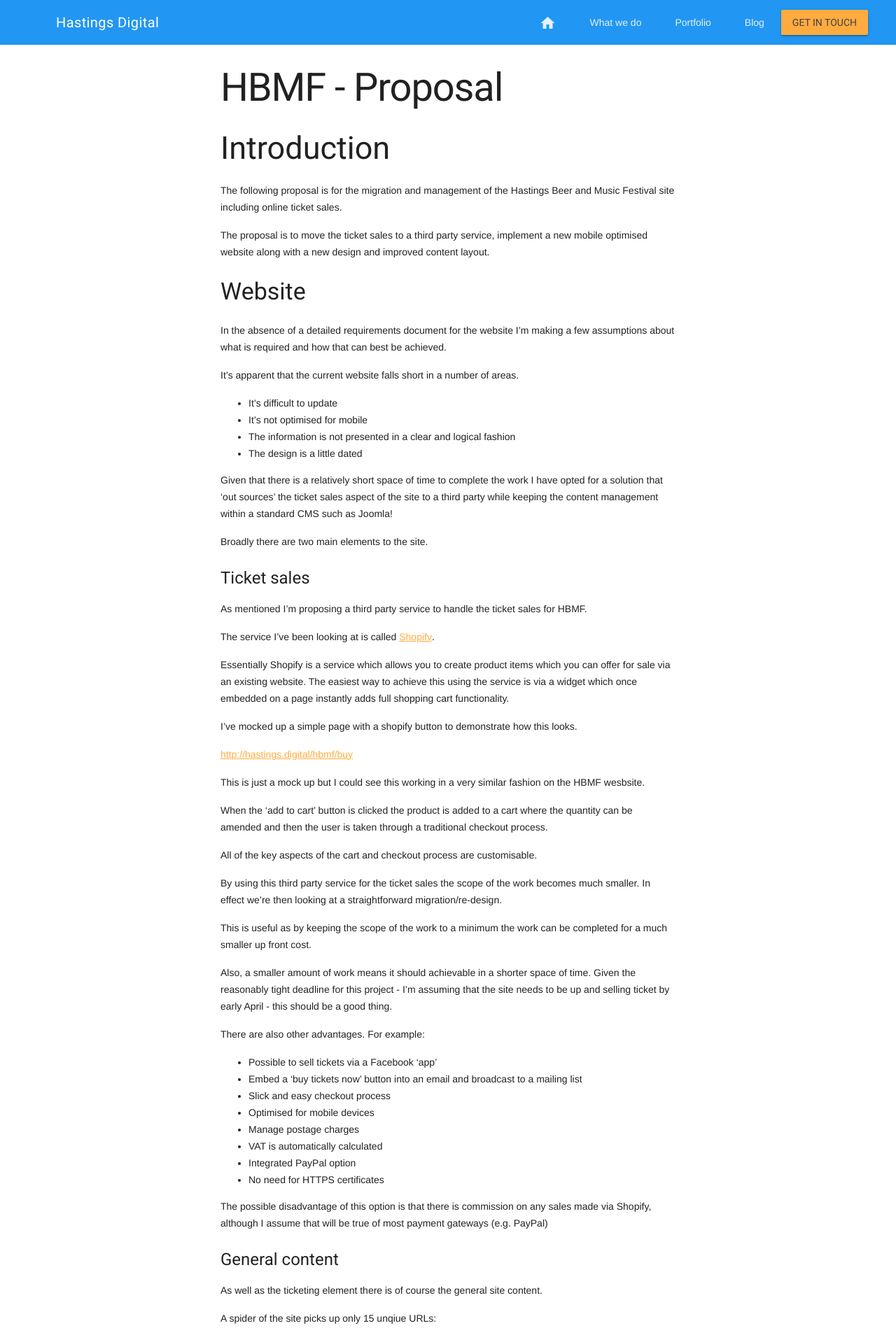
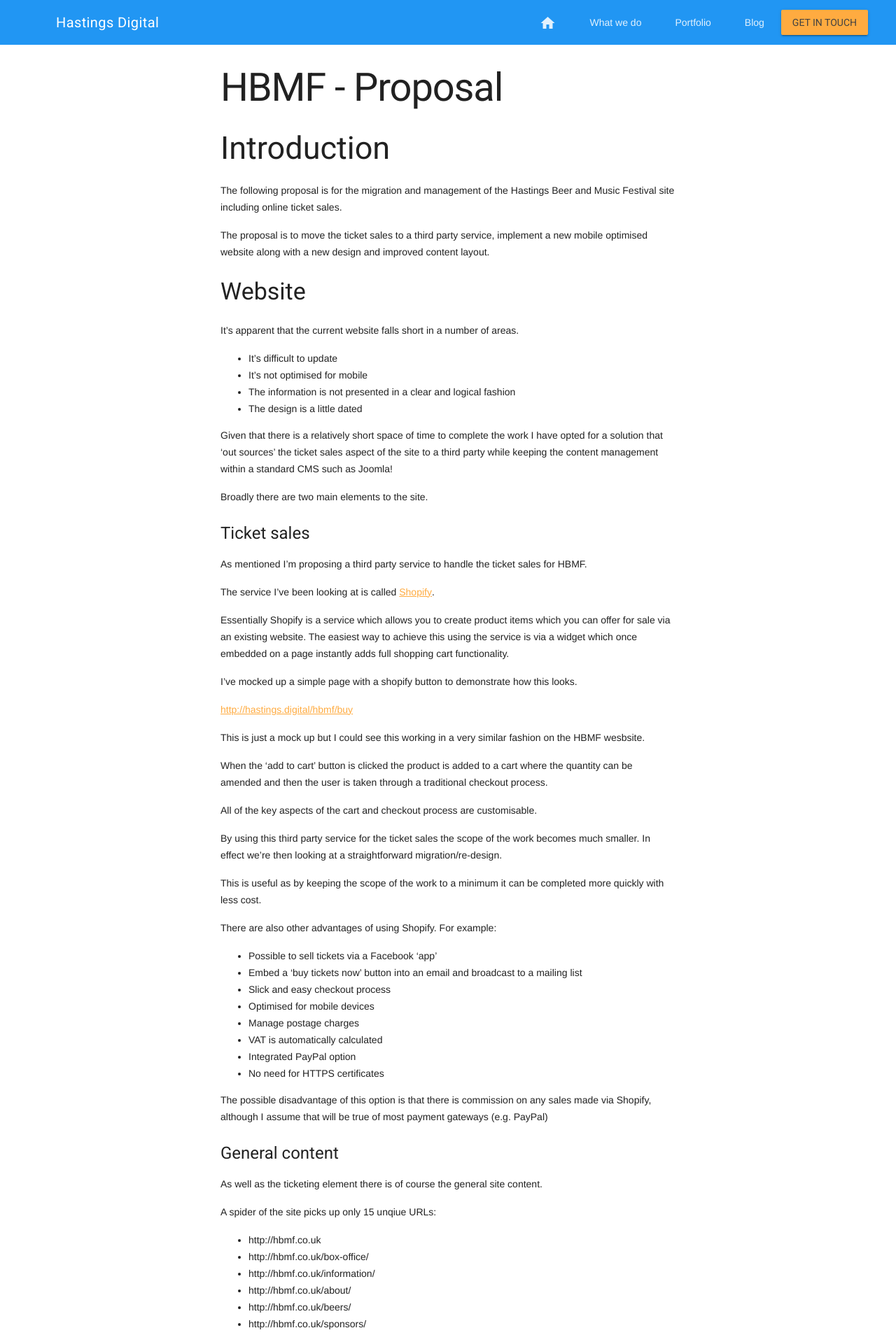
Before and after one commit to adster101/hastingsdigital, a Jekyll site: the page built from hbmf/index.md, in a window 1280 px wide. Shown: the top 1908 px of the page at 70% size. Built offline with Jekyll 4.4.1, drawn with Linux system fonts in a browser that asks for light colours; nearby versions of some CDN libraries; some of the changed text lies outside the part shown.

Commit message:
Final revision to hbmf proposal

```diff
--- a/hbmf/index.md
+++ b/hbmf/index.md
@@ -4,6 +4,7 @@ title: "HBMF - Proposal"
 permalink: /hbmf/
 published: true
 ---
+
 
 
 
@@ -15,8 +16,6 @@ The following proposal is for the migration and management of the Hastings Beer
 The proposal is to move the ticket sales to a third party service, implement a new mobile optimised website along with a new design and improved content layout.
 
 ### Website
-
-In the absence of a detailed requirements document for the website I'm making a few assumptions about what is required and how that can best be achieved.
 
 It's apparent that the current website falls short in a number of areas.
 
@@ -49,11 +48,9 @@ All of the key aspects of the cart and checkout process are customisable.
 
 By using this third party service for the ticket sales the scope of the work becomes much smaller. In effect we're then looking at a straightforward migration/re-design.
 
-This is useful as by keeping the scope of the work to a minimum the work can be completed for a much smaller up front cost.
+This is useful as by keeping the scope of the work to a minimum it can be completed more quickly with less cost.
 
-Also, a smaller amount of work means it should achievable in a shorter space of time. Given the reasonably tight deadline for this project - I'm assuming that the site needs to be up and selling ticket by early April - this should be a good thing.
-
-There are also other advantages. For example:
+There are also other advantages of using Shopify. For example:
 
 - Possible to sell tickets via a Facebook 'app'
 - Embed a 'buy tickets now' button into an email and broadcast to a mailing list
@@ -130,4 +126,4 @@ Having this clear navigation would allow a focus on imagery and testimonials as
 
 Once the navigation scheme has been finalised I will create a series of static wireframes outlining the layout of each page.
 
-Once the wireframe layouts have been agreed I  would seek to work with a local creative / graphic designer with a view to providing a look and feel in keeping with the brand colours as defined in the current logo.
+Once the wireframe layouts have been agreed I  would seek to work with a local creative / graphic designer with a view to providing a look and feel in keeping with the brand colours as defined in the current logo/branding or as directed.
```
Also changed, not shown: other parts of hbmf/index.md (+4 -5 lines).
